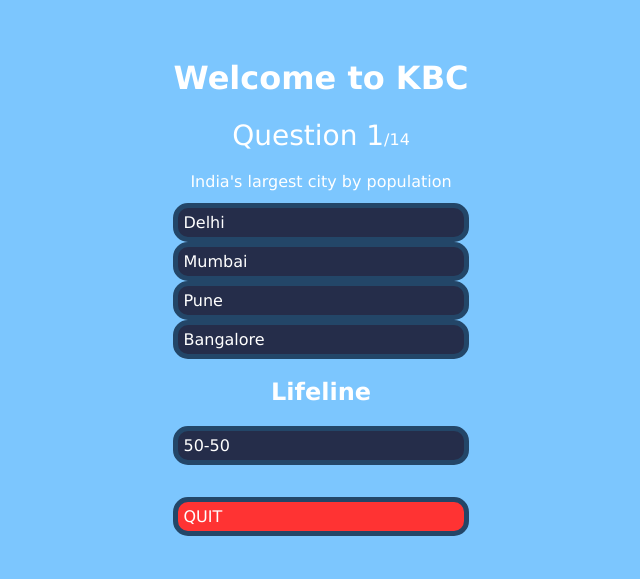
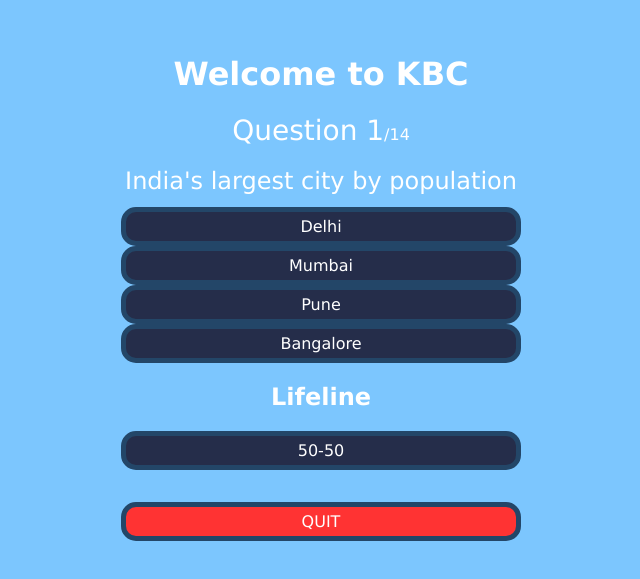
Before and after one commit to gaganmeet/devsnest-kbc, a React (Create React App) app: page / in a window 1280 px wide. Shown: the part 113-692 px from the top of the page, without its empty margins (319-959 px from the left). Built offline with nearby package versions, Linux system fonts and the light colour scheme.

Commit message:
fixed css

```diff
--- a/src/index.css
+++ b/src/index.css
@@ -5,6 +5,7 @@
     sans-serif;
   -webkit-font-smoothing: antialiased;
   -moz-osx-font-smoothing: grayscale;
+  box-sizing: border-box;
 }
 * {
   font-family: "Verdana", cursive, sans-serif;
@@ -38,7 +39,7 @@
 }
 
 .question-section {
-  width: 100%;
+  width: 400px;
   position: relative;
 }
 
@@ -51,6 +52,7 @@
 }
 
 .question-text {
+  font-size: x-large;
   margin-bottom: 12px;
 }
 
@@ -83,6 +85,7 @@
   align-items: center;
   border: 5px solid #234668;
   cursor: pointer;
+  justify-content: center;
 }
 
 .correct {
```
